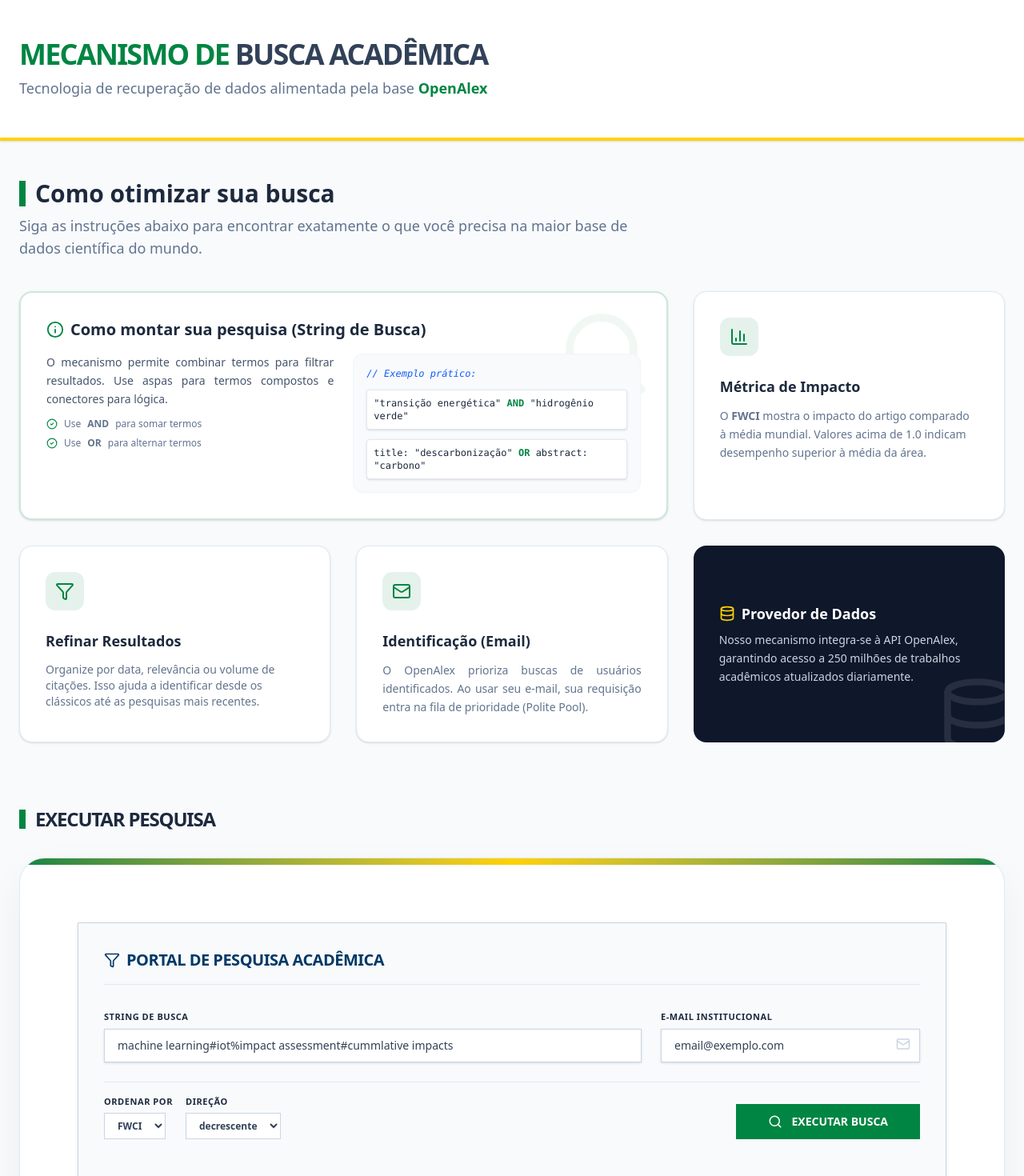
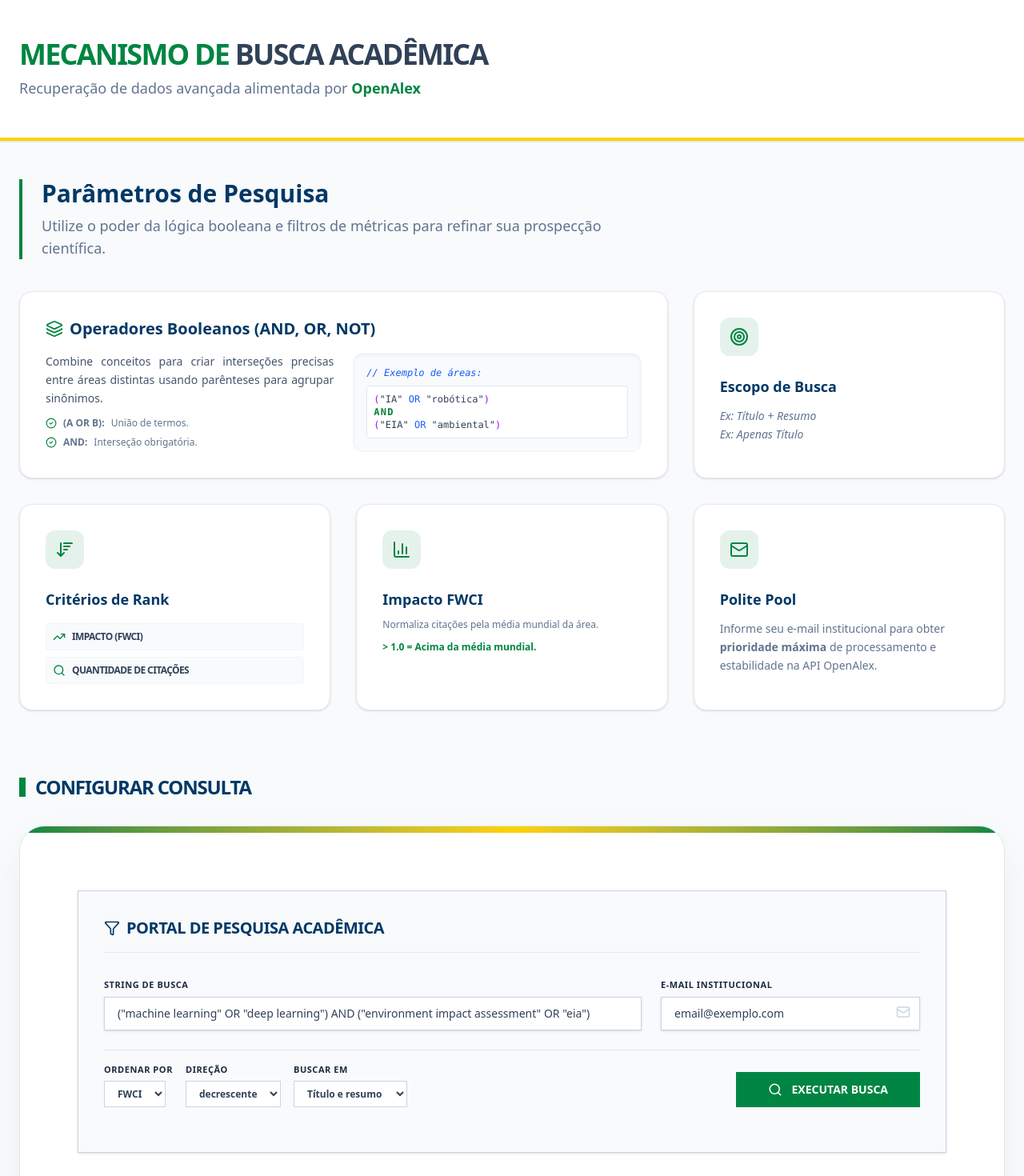
Before and after one commit to leosanner/openAlex-engine, a Next.js app: page /search in a window 1280 px wide. Shown: the top 1470 px of the page at 80% size. Built offline with nearby package versions, Linux system fonts and the light colour scheme.

Commit message:
search string and filters

```diff
--- a/src/app/(search)/search/page.tsx
+++ b/src/app/(search)/search/page.tsx
@@ -4,15 +4,17 @@ import {
 	Mail,
 	Search,
 	Filter,
-	Database,
-	Info,
+	Layers,
+	SortDesc,
 	CheckCircle2,
+	Target,
+	TrendingUp,
 } from "lucide-react";
 
 export default async function SearchPage() {
 	return (
 		<div className="min-h-screen bg-slate-50 text-slate-800 antialiased font-sans">
-			{/* 1. Header: Foco no Mecanismo com Provedor Subjacente */}
+			{/* 1. Header */}
 			<header className="bg-white border-b-4 border-[#FFD100] shadow-sm">
 				<div className="max-w-7xl mx-auto py-12 px-6">
 					<div className="flex flex-col md:flex-row md:items-center justify-between gap-6">
@@ -22,7 +24,7 @@ export default async function SearchPage() {
 								<span className="text-slate-700">Busca Acadêmica</span>
 							</h1>
 							<p className="text-lg text-slate-500 font-medium">
-								Tecnologia de recuperação de dados alimentada pela base{" "}
+								Recuperação de dados avançada alimentada por{" "}
 								<span className="text-[#008542] font-bold">OpenAlex</span>
 							</p>
 						</div>
@@ -31,135 +33,147 @@ export default async function SearchPage() {
 			</header>
 
 			<main className="max-w-7xl mx-auto px-6 py-12">
-				{/* 2. Seção de Documentação Amigável */}
+				{/* 2. Seção de Parâmetros */}
 				<section className="mb-20">
-					<div className="flex flex-col gap-2 mb-10 text-center md:text-left">
-						<h2 className="text-3xl font-bold flex items-center justify-center md:justify-start gap-3">
-							<span className="h-8 w-2 bg-[#008542] hidden md:block"></span>
-							Como otimizar sua busca
+					<div className="flex flex-col gap-2 mb-10 text-center md:text-left border-l-4 border-[#008542] pl-6">
+						<h2 className="text-3xl font-bold text-[#003865]">
+							Parâmetros de Pesquisa
 						</h2>
 						<p className="text-slate-500 max-w-3xl text-lg">
-							Siga as instruções abaixo para encontrar exatamente o que você
-							precisa na maior base de dados científica do mundo.
+							Utilize o poder da lógica booleana e filtros de métricas para
+							refinar sua prospecção científica.
 						</p>
 					</div>
 
 					<div className="grid md:grid-cols-2 lg:grid-cols-3 gap-8">
-						{/* FOCO PRINCIPAL: String de Busca (Largura Maior) */}
-						<div className="lg:col-span-2 bg-white p-8 rounded-2xl border-2 border-[#008542]/20 shadow-sm relative overflow-hidden">
-							<div className="absolute top-0 right-0 p-4 opacity-5 text-[#008542]">
-								<Search size={120} />
-							</div>
+						{/* CARD 1: Lógica Booleana */}
+						<div className="lg:col-span-2 bg-white p-8 rounded-2xl border border-slate-200 shadow-sm relative overflow-hidden transition-all hover:border-[#008542]/40">
 							<div className="relative z-10">
-								<h3 className="font-bold text-xl mb-4 flex items-center gap-2">
-									<Info className="text-[#008542]" size={22} />
-									Como montar sua pesquisa (String de Busca)
+								<h3 className="font-bold text-xl mb-4 flex items-center gap-2 text-[#003865]">
+									<Layers className="text-[#008542]" size={22} />
+									Operadores Booleanos (AND, OR, NOT)
 								</h3>
 								<div className="grid md:grid-cols-2 gap-6">
 									<div className="space-y-3">
 										<p className="text-sm text-slate-600 leading-relaxed text-justify">
-											O mecanismo permite combinar termos para filtrar
-											resultados. Use aspas para termos compostos e conectores
-											para lógica.
+											Combine conceitos para criar interseções precisas entre
+											áreas distintas usando parênteses para agrupar sinônimos.
 										</p>
 										<ul className="text-xs space-y-2 text-slate-500">
 											<li className="flex items-center gap-2">
 												<CheckCircle2 size={14} className="text-[#008542]" />{" "}
-												Use <strong>AND</strong> para somar termos
+												<strong>(A OR B):</strong> União de termos.
 											</li>
 											<li className="flex items-center gap-2">
 												<CheckCircle2 size={14} className="text-[#008542]" />{" "}
-												Use <strong>OR</strong> para alternar termos
+												<strong>AND:</strong> Interseção obrigatória.
 											</li>
 										</ul>
 									</div>
-									<div className="bg-slate-50 p-4 rounded-xl border border-slate-100 font-mono text-xs space-y-3">
+									<div className="bg-slate-50 p-4 rounded-xl border border-slate-100 font-mono text-xs space-y-2 shadow-inner">
 										<div className="text-blue-600 italic">
-											// Exemplo prático:
+											// Exemplo de áreas:
 										</div>
-										<div className="p-2 bg-white border border-slate-200 rounded shadow-sm">
-											"transição energética"{" "}
-											<span className="text-[#008542] font-bold">AND</span>{" "}
-											"hidrogênio verde"
-										</div>
-										<div className="p-2 bg-white border border-slate-200 rounded shadow-sm">
-											title: "descarbonização"{" "}
-											<span className="text-[#008542] font-bold">OR</span>{" "}
-											abstract: "carbono"
+										<div className="p-2 bg-white border border-slate-200 rounded text-slate-700">
+											<span className="text-purple-600">(</span>"IA"{" "}
+											<span className="text-blue-600">OR</span> "robótica"
+											<span className="text-purple-600">)</span>
+											<br />
+											<span className="text-green-700 font-bold uppercase tracking-widest">
+												AND
+											</span>
+											<br />
+											<span className="text-purple-600">(</span>"EIA"{" "}
+											<span className="text-blue-600">OR</span> "ambiental"
+											<span className="text-purple-600">)</span>
 										</div>
 									</div>
 								</div>
 							</div>
 						</div>
 
-						{/* Card: Field-Weighted Citation Impact */}
+						{/* CARD 2: Escopo da Busca */}
+						<div className="bg-white p-8 rounded-2xl border border-slate-200 shadow-sm transition-all hover:border-[#008542]">
+							<div className="w-12 h-12 bg-[#008542]/10 text-[#008542] rounded-xl flex items-center justify-center mb-6">
+								<Target size={24} />
+							</div>
+							<h3 className="font-bold text-lg mb-3 text-[#003865]">
+								Escopo de Busca
+							</h3>
+							<p className="text-sm text-slate-500 leading-relaxed italic">
+								Ex: Título + Resumo
+								<br />
+								Ex: Apenas Título
+							</p>
+						</div>
+
+						{/* CARD 3: Critérios de Rank */}
+						<div className="bg-white p-8 rounded-2xl border border-slate-200 shadow-sm transition-all hover:border-[#008542]">
+							<div className="w-12 h-12 bg-[#008542]/10 text-[#008542] rounded-xl flex items-center justify-center mb-6">
+								<SortDesc size={24} />
+							</div>
+							<h3 className="font-bold text-lg mb-4 text-[#003865]">
+								Critérios de Rank
+							</h3>
+							<div className="flex flex-col gap-2">
+								<div className="flex items-center gap-2 p-2 bg-slate-50 rounded border border-slate-100">
+									<TrendingUp size={16} className="text-[#008542]" />
+									<span className="text-xs font-bold text-slate-700 uppercase tracking-tighter">
+										Impacto (FWCI)
+									</span>
+								</div>
+								<div className="flex items-center gap-2 p-2 bg-slate-50 rounded border border-slate-100">
+									<Search size={16} className="text-[#008542]" />
+									<span className="text-xs font-bold text-slate-700 uppercase tracking-tighter">
+										Quantidade de citações
+									</span>
+								</div>
+							</div>
+						</div>
+
+						{/* CARD 4: Métrica FWCI */}
 						<div className="bg-white p-8 rounded-2xl border border-slate-200 shadow-sm transition-all hover:border-[#008542]">
 							<div className="w-12 h-12 bg-[#008542]/10 text-[#008542] rounded-xl flex items-center justify-center mb-6">
 								<BarChart3 size={24} />
 							</div>
-							<h3 className="font-bold text-lg mb-3">Métrica de Impacto</h3>
-							<p className="text-sm text-slate-500 leading-relaxed">
-								O <strong>FWCI</strong> mostra o impacto do artigo comparado à
-								média mundial. Valores acima de 1.0 indicam desempenho superior
-								à média da área.
+							<h3 className="font-bold text-lg mb-2 text-[#003865]">
+								Impacto FWCI
+							</h3>
+							<p className="text-xs text-slate-500 leading-relaxed">
+								Normaliza citações pela média mundial da área.
+								<span className="block mt-2 font-bold text-[#008542] decoration-2">
+									&gt; 1.0 = Acima da média mundial.
+								</span>
 							</p>
 						</div>
 
-						{/* Card: Filtros Dinâmicos */}
-						<div className="bg-white p-8 rounded-2xl border border-slate-200 shadow-sm transition-all hover:border-[#008542]">
-							<div className="w-12 h-12 bg-[#008542]/10 text-[#008542] rounded-xl flex items-center justify-center mb-6">
-								<Filter size={24} />
-							</div>
-							<h3 className="font-bold text-lg mb-3">Refinar Resultados</h3>
-							<p className="text-sm text-slate-500">
-								Organize por data, relevância ou volume de citações. Isso ajuda
-								a identificar desde os clássicos até as pesquisas mais recentes.
-							</p>
-						</div>
-
-						{/* Card: Identificação via Polite Pool */}
+						{/* CARD 5: Polite Pool (Padrão igual aos outros) */}
 						<div className="bg-white p-8 rounded-2xl border border-slate-200 shadow-sm transition-all hover:border-[#008542]">
 							<div className="w-12 h-12 bg-[#008542]/10 text-[#008542] rounded-xl flex items-center justify-center mb-6">
 								<Mail size={24} />
 							</div>
-							<h3 className="font-bold text-lg mb-3">Identificação (Email)</h3>
-							<p className="text-sm text-slate-500 leading-relaxed text-justify">
-								O OpenAlex prioriza buscas de usuários identificados. Ao usar
-								seu e-mail, sua requisição entra na fila de prioridade (Polite
-								Pool).
+							<h3 className="font-bold text-lg mb-3 text-[#003865]">
+								Polite Pool
+							</h3>
+							<p className="text-sm text-slate-500 leading-relaxed">
+								Informe seu e-mail institucional para obter{" "}
+								<strong>prioridade máxima</strong> de processamento e
+								estabilidade na API OpenAlex.
 							</p>
-						</div>
-
-						{/* Banner Informativo sobre o Provedor */}
-						<div className="bg-slate-900 text-white rounded-2xl p-8 flex flex-col justify-center relative overflow-hidden group">
-							<div className="relative z-10">
-								<h4 className="font-bold text-lg mb-2 flex items-center gap-2">
-									<Database className="text-[#FFD100]" size={20} />
-									Provedor de Dados
-								</h4>
-								<p className="text-sm text-slate-300 leading-relaxed">
-									Nosso mecanismo integra-se à API OpenAlex, garantindo acesso a
-									250 milhões de trabalhos acadêmicos atualizados diariamente.
-								</p>
-							</div>
-							<div className="absolute -bottom-4 -right-4 opacity-10 group-hover:scale-110 transition-transform">
-								<Database size={100} />
-							</div>
 						</div>
 					</div>
 				</section>
 
-				{/* 3. Área de Busca - Layout Amplo */}
+				{/* 3. Área de Busca */}
 				<section id="search-area">
 					<div className="flex items-center justify-between mb-8">
-						<h2 className="text-2xl font-black flex items-center gap-3 uppercase tracking-tighter">
+						<h2 className="text-2xl font-black flex items-center gap-3 uppercase tracking-tighter text-[#003865]">
 							<div className="h-6 w-2 bg-[#008542]"></div>
-							Executar Pesquisa
+							Configurar Consulta
 						</h2>
 					</div>
 
 					<div className="bg-white rounded-[2rem] border border-slate-200 shadow-[0_20px_50px_rgba(0,0,0,0.05)] overflow-hidden min-h-[500px]">
-						{/* Detalhe visual superior com as cores da marca */}
 						<div className="h-2 w-full bg-gradient-to-r from-[#008542] via-[#FFD100] to-[#008542]"></div>
 						<div className="p-8 md:p-14">
 							<OpenAlexForm />
@@ -169,18 +183,8 @@ export default async function SearchPage() {
 			</main>
 
 			<footer className="bg-slate-900 text-slate-400 py-12 border-t-8 border-[#008542]">
-				<div className="max-w-7xl mx-auto px-6 text-center">
-					<p className="text-sm font-semibold tracking-widest uppercase mb-4 text-white">
-						Mecanismo de Inteligência Acadêmica
-					</p>
-					<div className="flex justify-center gap-6 mb-8 opacity-50">
-						<div className="h-1 w-16 bg-[#008542]"></div>
-						<div className="h-1 w-16 bg-[#FFD100]"></div>
-					</div>
-					<p className="text-xs max-w-md mx-auto leading-relaxed">
-						Interface desenvolvida para equipes de pesquisa. <br />
-						Dados estruturados via API OpenAlex.
-					</p>
+				<div className="max-w-7xl mx-auto px-6 text-center text-xs uppercase tracking-widest font-bold">
+					IMAI &copy; 2026
 				</div>
 			</footer>
 		</div>
--- a/src/app/actions/search-form-openalex.ts
+++ b/src/app/actions/search-form-openalex.ts
@@ -2,7 +2,7 @@
 
 import { OpenAlexSearch, OpenAlexSearchOutput } from "@/schemas/openAlex";
 
-async function searchAPI(object: OpenAlexSearch) {
+async function openAlexSearchRequest(object: OpenAlexSearch) {
 	const apiUrl =
 		process.env.NODE_ENV === "production"
 			? process.env.PRODUCTION_URL
@@ -34,6 +34,7 @@ export async function formSearchOpenAlex(
 	const orderByDirection = formData.get("orderByDirection") as string;
 	const userEmail = formData.get("userEmail") as string;
 	const searchString = formData.get("searchString") as string;
+	const searchInFilter = formData.get("searchInFilter") as string;
 
 	if (!userEmail || !searchString || !pageSize || !currentPage) {
 		return {
@@ -42,13 +43,14 @@ export async function formSearchOpenAlex(
 		};
 	}
 
-	const apiResponseContent = await searchAPI({
+	const apiResponseContent = await openAlexSearchRequest({
 		searchString: searchString,
 		userEmail: userEmail,
 		page: Number(currentPage),
 		pageSize: Number(pageSize),
 		orderBy: orderBy,
 		orderByDirection: orderByDirection,
+		searchFilter: searchInFilter,
 	});
 
 	return {
--- a/src/components/search/formOpenAlexSearch.tsx
+++ b/src/components/search/formOpenAlexSearch.tsx
@@ -20,7 +20,6 @@ const buttonStyle = clsx(
 	"flex items-center justify-center p-2 border border-slate-300 bg-white text-slate-600 hover:bg-slate-100 transition-colors disabled:opacity-40"
 );
 
-export function OpenAlexForm() {
 const initialPageSize = 10;
 const availableOrderBy = ["fwci"];
 const orderByDirections = [
@@ -31,6 +30,14 @@ export function OpenAlexForm() {
 const defaultOrderBy = availableOrderBy[0];
 const formId = "articleFormId";
 
+const searchInOptions = {
+	title_and_abstract: "Título e resumo",
+	title: "Apenas título",
+	full_text: "Texto todo",
+	abstract: "Apenas Resumo",
+};
+
+export function OpenAlexForm() {
 	const [state, formAction, isPending] = useActionState(formSearchOpenAlex, {
 		data: { page: 0, results: [], userEmail: "", totalResultsCount: 0 },
 		error: null,
@@ -40,12 +47,12 @@ export function OpenAlexForm() {
 	const [pageSize, setPageSize] = useState(initialPageSize);
 	const [userEmail, setUserEmail] = useState("email@exemplo.com");
 	const [searchString, setSearchString] = useState(
-		"machine learning#iot%impact assessment#cummlative impacts"
+		'("machine learning" OR "deep learning") AND ("environment impact assessment" OR "eia")'
 	);
 	const [orderByDirectionState, setOrderByDirectionState] = useState(
 		orderByDirections[0][0]
 	);
-
+	const [searchIn, setSearchIn] = useState("title_and_abstract");
 	const resultsLength = state.data.totalResultsCount;
 	const lastPage = resultsLength > 0 ? Math.ceil(resultsLength / pageSize) : 1;
 
@@ -135,6 +142,23 @@ export function OpenAlexForm() {
 											{opt[1]}
 										</option>
 									))}
+								</select>
+							</div>
+							<div>
+								<label className={labelCSS}>Buscar em</label>
+								<select
+									name="searchInFilter"
+									className={selectCSS}
+									value={searchIn}
+									onChange={(e) => setSearchIn(e.target.value)}
+								>
+									{Object.entries(searchInOptions).map((opt, index) => {
+										return (
+											<option key={index} value={opt[0]}>
+												{opt[1]}
+											</option>
+										);
+									})}
 								</select>
 							</div>
 						</div>
--- a/src/models/openAlex/openalex-api.ts
+++ b/src/models/openAlex/openalex-api.ts
@@ -8,11 +8,18 @@ import {
 import { openAlexWorks } from "./openalex-routes";
 import { buildSearchQueryOpenAlex, invertedIndexToAbstract } from "./utils";
 
+// ("machine learning" OR "deep learning") AND ("enviroment impact assessment" OR "eia")
+
 export class OpenAlexAPI {
 	async searchWorksByCompleteString(
 		searchObject: OpenAlexSearch
 	): Promise<OpenAlexSearchOutput> {
-		const searchString = buildSearchQueryOpenAlex(searchObject.searchString);
+		const searchFilter = searchObject.searchFilter
+			? searchObject.searchFilter
+			: "title_and_abstract";
+
+		const searchString = `${searchFilter}.search:${searchObject.searchString}`;
+
 		const orderDirection =
 			searchObject.orderByDirection === "desc" ? ":desc" : "";
 
@@ -23,6 +30,8 @@ export class OpenAlexAPI {
 			page: String(searchObject.page),
 			mailto: searchObject.userEmail,
 		});
+
+		console.log("URl do request: " + `${openAlexWorks}?${params}`);
 
 		try {
 			const response = await fetch(`${openAlexWorks}?${params}`, {
--- a/src/schemas/openAlex.ts
+++ b/src/schemas/openAlex.ts
@@ -5,6 +5,7 @@ export type PostSearch = {
 	pageSize: number;
 	orderBy: string;
 	orderByDirection: string;
+	searchFilter?: string;
 };
 
 export type OpenAlexSearch = PostSearch;
```
Lines whose indentation alone changed are shown as unchanged.
